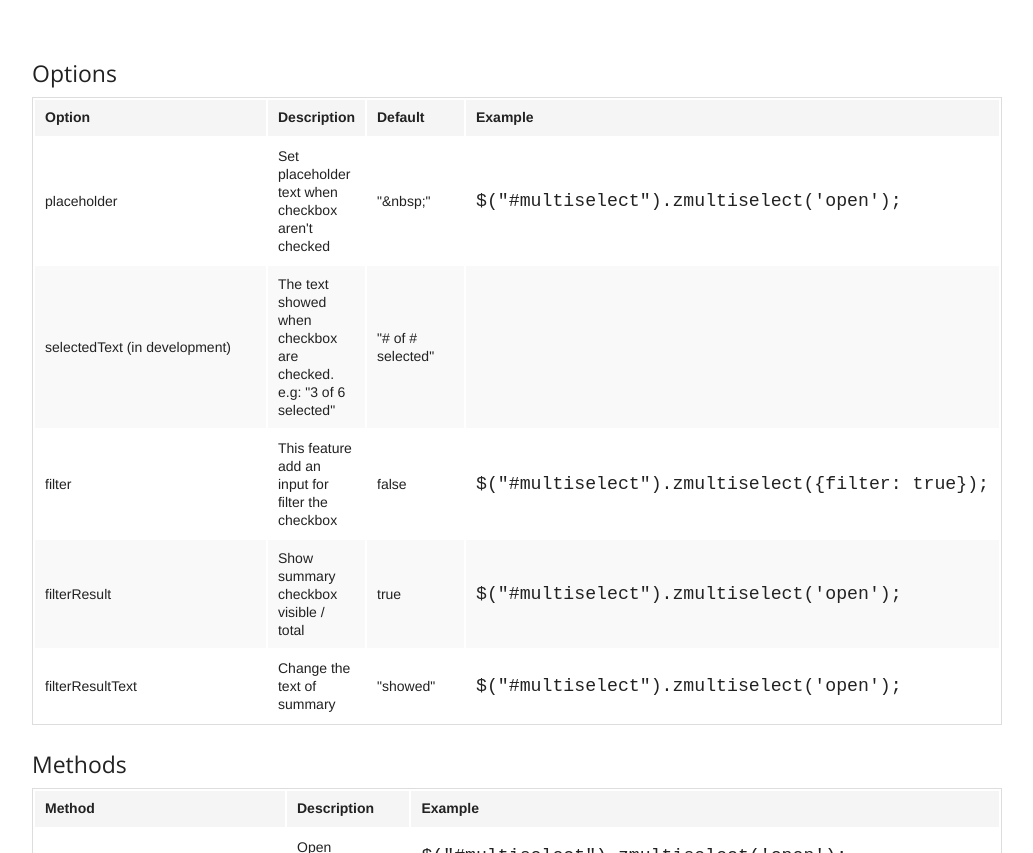
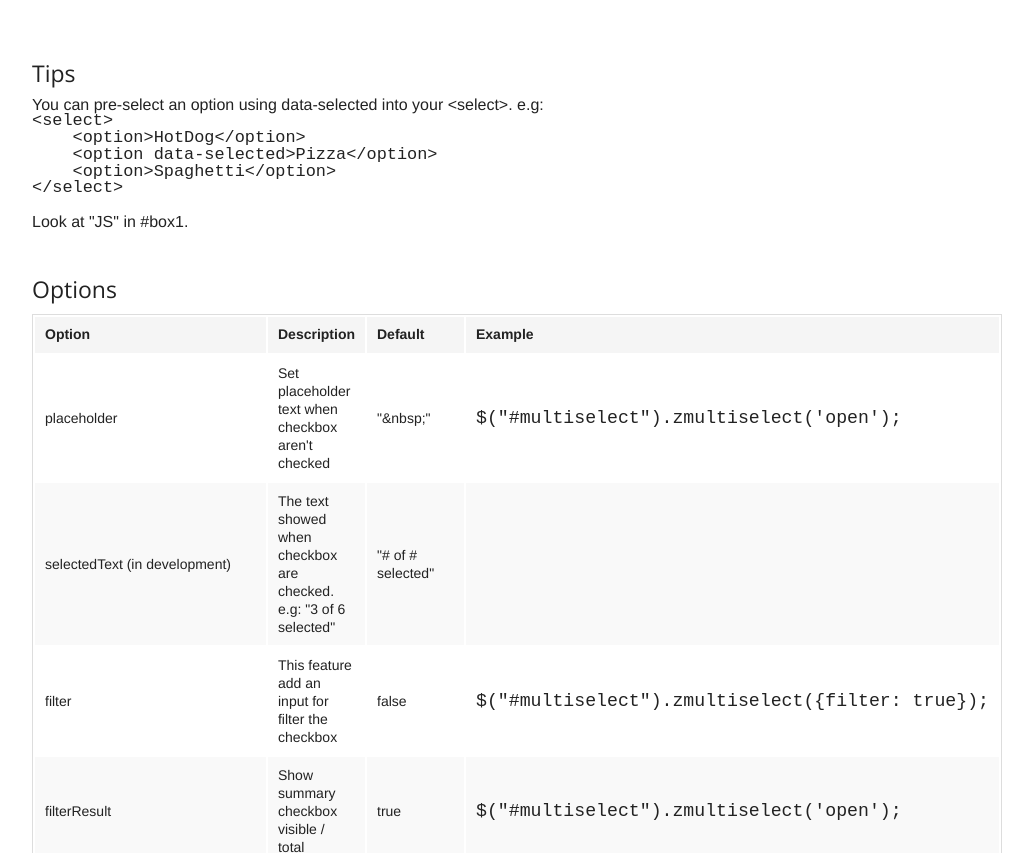
Before and after one commit to icyz/zurb-foundation5-multiselect, a plain HTML site: page index.html in a window 1280 px wide. Shown: the part 1283-2136 px from the top of the page, without its empty margins (123-1156 px from the left). Drawn offline with nearby package versions, Linux system fonts and the light colour scheme; a script that the page names is missing.

Commit message:
(first beta version) adding tips

```diff
--- a/index.html
+++ b/index.html
@@ -68,7 +68,6 @@
 
         <h4>Demo</h4>
         <form>
-
 
             <div class="row">
               <div class="large-6 columns">
@@ -160,6 +159,21 @@
           </form>
       </div>
 
+    </div>
+
+    <div class="row" style="margin-top:40px;">
+        <div class="large-12 columns">
+            <h4>Tips</h4>
+            <div>You can pre-select an option using data-selected into your &lt;select>. e.g:</div>
+<pre class='prettyprint'>
+&lt;select>
+    &lt;option>HotDog&lt;/option>
+    &lt;option data-selected>Pizza&lt;/option>
+    &lt;option>Spaghetti&lt;/option>
+&lt;/select>
+            </pre>
+            <div>Look at "JS" in #box1.</div>
+        </div>
     </div>
 
       <div class="row" style="margin-top:40px;">
```
